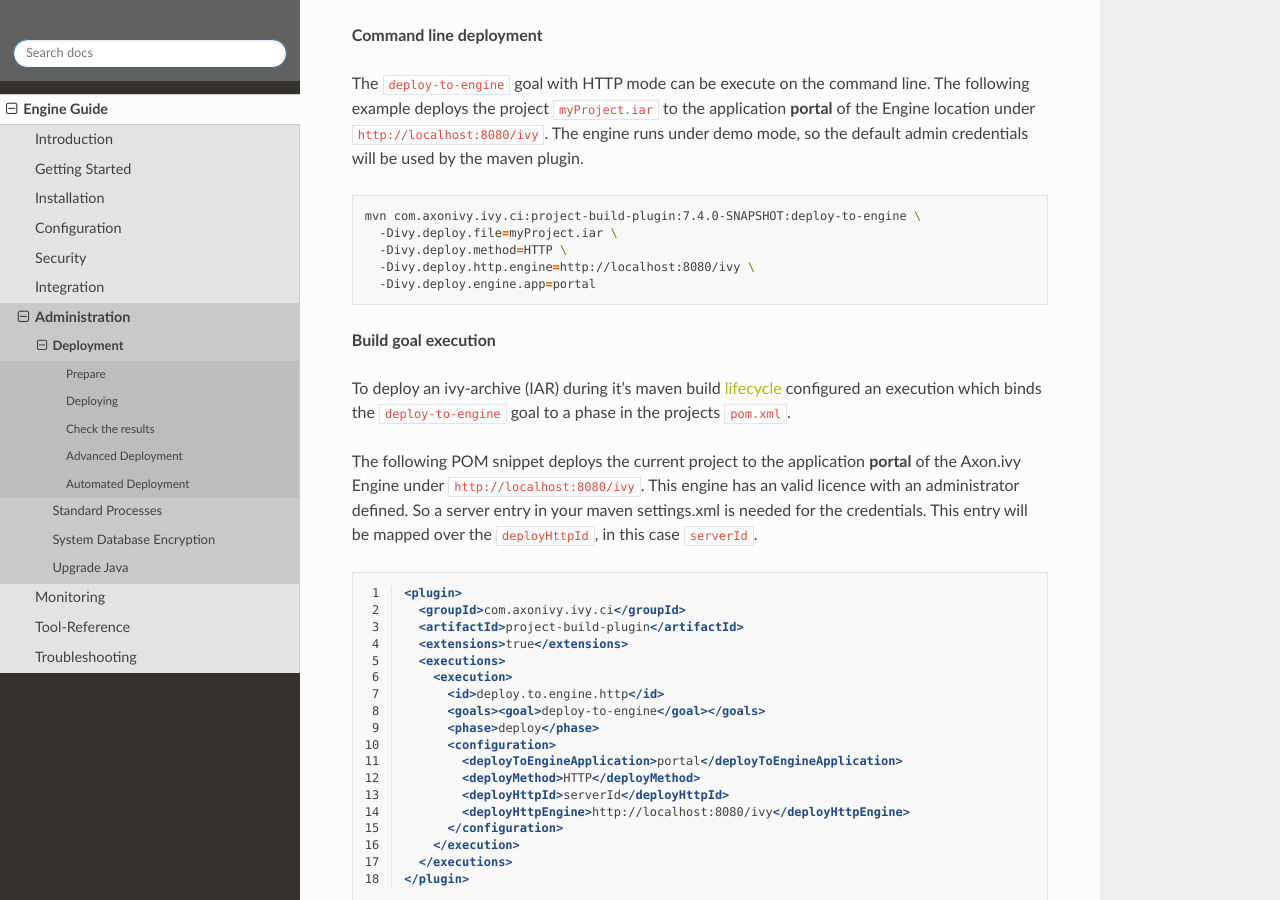
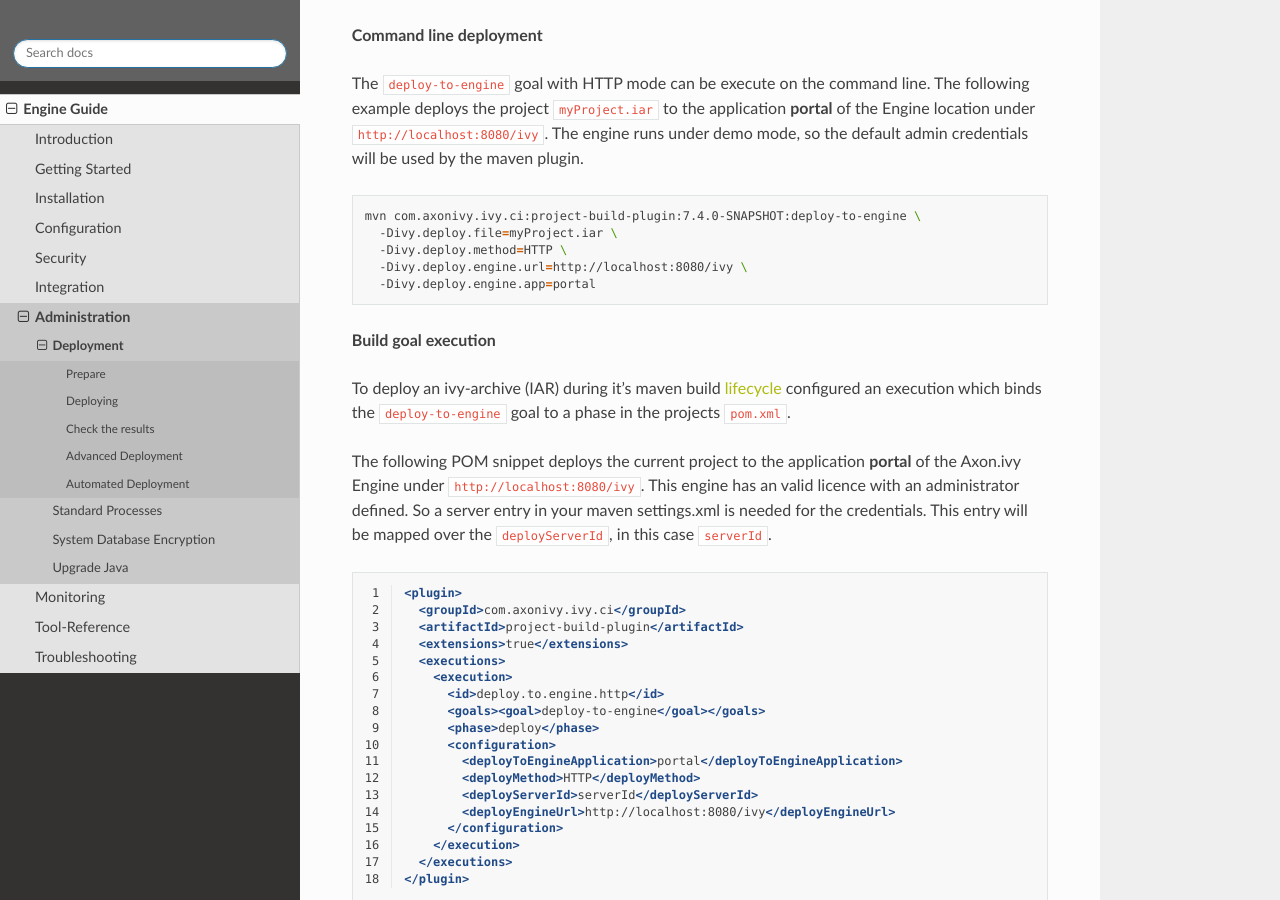
Before and after one commit to bernhardAxonIvy/doc, a Sphinx documentation site: the page built from source/engine-guide/administration/deployment.rst, in a window 1280 px wide and 900 px high, scrolled down 5744 px. Built offline with Sphinx 7.4.7 and the Read the Docs theme 2.0.0, drawn with Linux system fonts in a browser that asks for light colours; the version number could not be read and is left out.

Commit message:
XIVY-623 update maven properties

```diff
--- a/source/engine-guide/administration/deployment.rst
+++ b/source/engine-guide/administration/deployment.rst
@@ -314,7 +314,7 @@ default admin credentials will be used by the maven plugin.
     mvn com.axonivy.ivy.ci:project-build-plugin:7.4.0-SNAPSHOT:deploy-to-engine \
       -Divy.deploy.file=myProject.iar \
       -Divy.deploy.method=HTTP \
-      -Divy.deploy.http.engine=http://localhost:8080/ivy \
+      -Divy.deploy.engine.url=http://localhost:8080/ivy \
       -Divy.deploy.engine.app=portal
 
 **Build goal execution**
@@ -328,7 +328,7 @@ The following POM snippet deploys the current project to the application
 **portal** of the Axon.ivy Engine under :file:`http://localhost:8080/ivy`. This
 engine has an valid licence with an administrator defined. So a server entry in
 your maven settings.xml is needed for the credentials. This entry will be mapped
-over the :code:`deployHttpId`, in this case :file:`serverId`.
+over the :code:`deployServerId`, in this case :file:`serverId`.
 
 .. literalinclude:: includes/http-deployment-maven-build.xml
   :language: xml
--- a/source/engine-guide/administration/includes/http-deployment-maven-build.xml
+++ b/source/engine-guide/administration/includes/http-deployment-maven-build.xml
@@ -10,8 +10,8 @@
       <configuration>
         <deployToEngineApplication>portal</deployToEngineApplication>
         <deployMethod>HTTP</deployMethod>
-        <deployHttpId>serverId</deployHttpId>
-        <deployHttpEngine>http://localhost:8080/ivy</deployHttpEngine>
+        <deployServerId>serverId</deployServerId>
+        <deployEngineUrl>http://localhost:8080/ivy</deployEngineUrl>
       </configuration>
     </execution>
   </executions>
```
